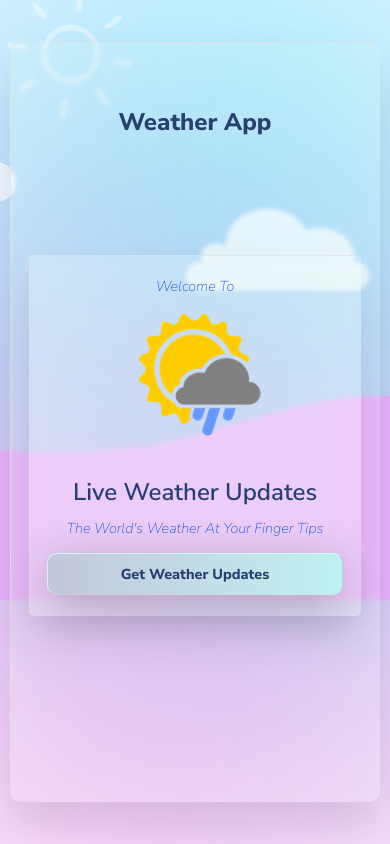
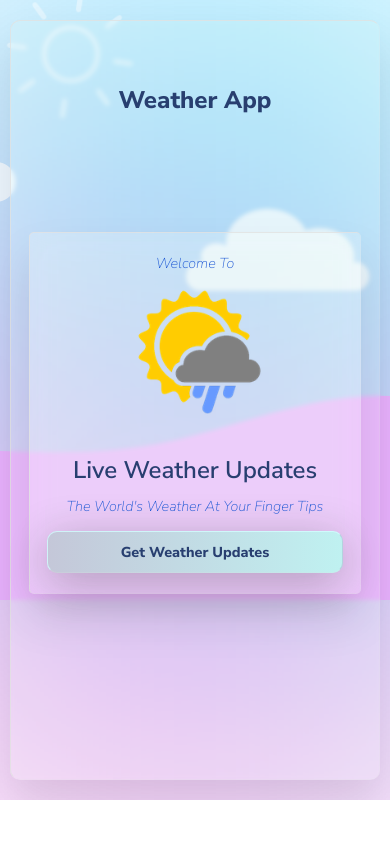
Before and after one commit to Vijay-Chavala/React-Weather-App, a React (Create React App) app: page / in a window 390 px wide. Built offline with nearby package versions, Linux system fonts and the light colour scheme; no server answers.

Commit message:
95%finished

```diff
--- a/src/App.css
+++ b/src/App.css
@@ -10,9 +10,8 @@ h1 {
   font-weight: 800;
 }
 section {
-  display: flex;
-  justify-content: center;
-  align-items: center;
+  display: grid;
+  place-items: center;
   width: 100%;
   height: 100vh;
   position: relative;
@@ -122,7 +121,7 @@ section {
 .container {
   background: rgba(225, 255, 225, 0.2);
   width: 60%;
-  height: 90vh;
+  height: 90%;
   position: relative;
   border-radius: 10px;
   display: grid;
@@ -133,6 +132,7 @@ section {
   border-right: 1px solid rgba(225, 225, 225, 0.2);
   border-bottom: 1px solid rgba(225, 225, 225, 0.2);
   padding-bottom: 40px;
+  margin: 50px;
 }
 
 .container h2 {
@@ -225,11 +225,20 @@ section {
   left: 50%;
 }
 @media screen and (max-width: 1000px) {
+  section {
+    height: 100%;
+    position: relative;
+    overflow-x: hidden;
+  }
+  .container {
+    height: 90%;
+    margin:20px 0
+  }
   .welcome_page {
     width: 70%;
   }
 }
-@media screen and (max-width: 786px) {
+@media screen and (max-width: 800px) {
   .sun {
     width: 160px;
     height: 160px;
@@ -271,16 +280,8 @@ section {
     background: rgba(225, 255, 225, 0.1);
     width: 95%;
     height: 90vh;
-    position: relative;
-    border-radius: 10px;
-    display: grid;
-    place-items: center;
     -webkit-backdrop-filter: blur(2px);
     backdrop-filter: blur(2px);
-    box-shadow: 0 25px 45px rgba(0, 0, 0, 0.1);
-    border: 1px solid rgba(225, 225, 225, 0.8);
-    border-right: 1px solid rgba(225, 225, 225, 0.2);
-    border-bottom: 1px solid rgba(225, 225, 225, 0.2);
     padding-bottom: 40px;
   }
   .welcome_page {
@@ -292,7 +293,7 @@ section {
   .welcome_page .welcome_icon {
     margin: 0 auto;
     width: 70%;
-}
+  }
   .welcome_page h1 {
     padding: 10px 0;
     color: #283f70;
--- a/src/CurrentLocation.css
+++ b/src/CurrentLocation.css
@@ -136,15 +136,20 @@
 }
 
 @media screen and (max-width: 1000px) {
+  .current_location_page {
+    top: 50px;
+  }
   .current_location_page .section_2_container {
-    width: 70%;
+    width: 85%;
   }
-
+  .current_report {
+    padding: 15px;
+  }
   .current_report img {
-    width: 120px;
+    width: 100px;
   }
   .current_report h1 {
-    font-size: 1.9rem;
+    font-size: 1.5rem;
   }
   .current_report h2 {
     margin: 5px 0;
@@ -152,16 +157,21 @@
   }
   .current_report h3 {
     margin-top: 0;
-    font-size: 1.9rem;
+    font-size: 1.5rem;
   }
-  .current_location_page .section_2_container {
-    width: 85%;
+  .search_section form .search_city_btn,
+  .current_report .get_location_btn,
+  .search_section form .search_city {
+    padding: 8px;
+  }
+  .search_section form .search_city {
+    padding: 10px;
   }
 }
 
 @media screen and (max-width: 786px) {
   .current_location_page {
-    top: 45px;
+    top: 60px;
   }
   .current_report {
     padding-top: 5px;
--- a/src/CurrentLocation.js
+++ b/src/CurrentLocation.js
@@ -52,7 +52,6 @@ function CurrentLocation({ page2, setPage2 }) {
       const data = { name, temp, description, icon, main };
       setCurrentData(data);
     } catch (err) {
-      console.log(err.response.data);
       if (err.response.data.cod === 429) {
         setErrMsg("Please try after some time");
       }
```
